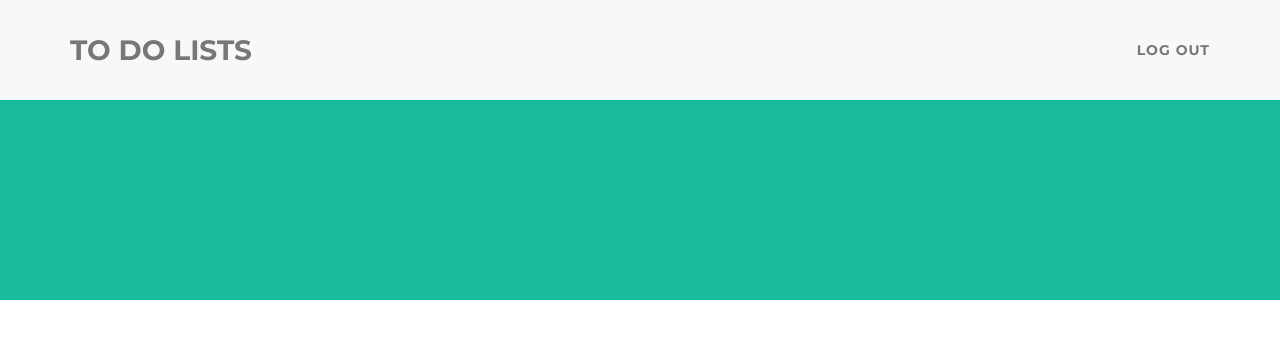
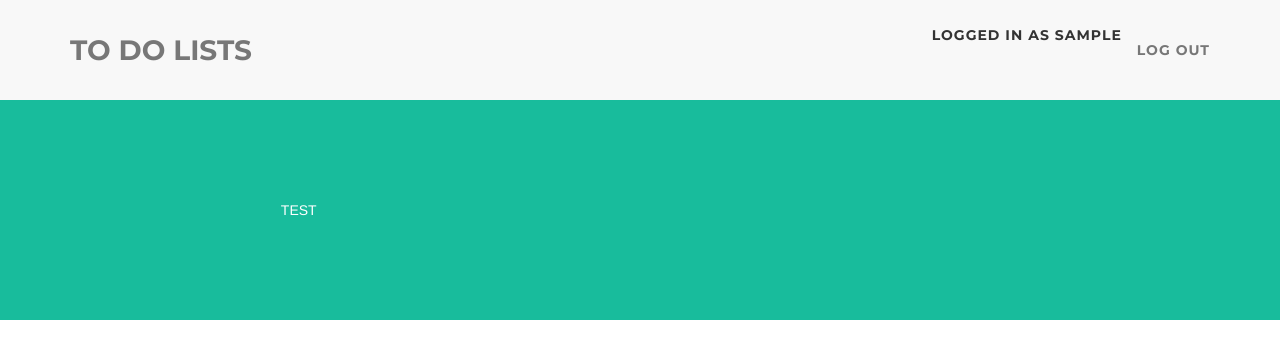
Before and after one commit to agilman/flask-template, a Flask app: a page that uses app/templates/list-base.html in a window 1280 px wide. Shown: the top 359 px of the page. Run offline with Flask 2, Linux system fonts and the light colour scheme; the visitor is signed in with stand-in values (Sample User, id 1); data comes from the database, SQL or seed files in the repository; some libraries are stand-ins or nearby versions.

Commit message:
Showing UserId and loginName, login and register buttons

```diff
--- a/app/templates/landing-base.html
+++ b/app/templates/landing-base.html
@@ -95,7 +95,7 @@
 		  <p>The goal is to create an app for creating and managing your 'To Do' lists and to track your progress.</p>
                 </div>
                 <div class="col-lg-4">
-                  <p>I started this project to learn about about Flask and Angular frameworks. The source code is available on <a href="https://github.com/agilman/flask-template">github</a></p>
+                  <p>I started this project to learn about Flask and Angular frameworks. The source code is available on <a href="https://github.com/agilman/flask-template">github</a></p>
                 </div>
                 <div class="col-lg-8 col-lg-offset-2 text-center">
                     <a href="#" class="btn btn-lg btn-outline">
--- a/app/templates/list-base.html
+++ b/app/templates/list-base.html
@@ -30,7 +30,8 @@
 <body id="page-top" class="index">
 
     <!-- Navigation -->
-    <nav class="navbar navbar-default navbar-fixed-top">
+    <div id="wrap">
+      <div class="navbar navbar-default navbar-fixed-top">
         <div class="container">
           <!-- Brand and toggle get groped for better mobile display -->
           <div class="navbar-header page-scroll">
@@ -44,32 +45,37 @@
           </div>
 
           <!-- Collect the nav links, forms, and other content for toggling -->
-            <div class="collapse navbar-collapse" id="bs-example-navbar-collapse-1">
+            <div class="navbar-collapse collapse">
               <ul class="nav navbar-nav navbar-right">
-                    <li class="hidden">
-                        <a href="#page-top"></a>
-                    </li>
-		    {% block topBar %}
-		    {% endblock %}
+		{% if loginName %}
+		<li>Logged in as {{ loginName }}</li>
+		<li><a href="/auth/logout">Log Out</a></li>
+		{% else %}
+		<li><a href="/auth/login">Log in</a></li>
+		<li><a href="/auth/register">Register</a></li>
+		{% endif %}
+
               </ul>
 	    </div>
             <!-- /.navbar-collapse -->
         </div>
         <!-- /.container-fluid -->
-    </nav>
+      </div>
+    </div>
 
+    <div style="clear:both"></div>
     <!-- Header -->
+
     <header>
       <div class="container">
 	<div class="row">
+	  <div class="col-md-5">
 	    {% block mainRow %}
 	    {% endblock %}
 	  </div>
 	</div>
+      </div>
     </header>
-
-
-
 
     <!-- Scroll to Top Button (Only visible on small and extra-small screen sizes) -->
     <div class="scroll-top page-scroll visible-xs visible-sm">
@@ -95,5 +101,10 @@
 
     <!-- Custom Theme JavaScript -->
     <script src="/static/startbootstrap/js/freelancer.js"></script>
+    {% if userId %}
+    <input type="hidden" id="userId" value={{ userId }} />
+    {% endif %}
+    {% block hiddenVars %}
+    {% endblock %}
 </body>
 </html>
--- a/app/templates/listEditor.html
+++ b/app/templates/listEditor.html
@@ -1,13 +1,5 @@
 {% extends "list-base.html" %}
 
-{% block topBar %}
-
-<li class="page-scroll">
- <a href="/auth/logout">Log Out</a>
-</li>
+{% block mainRow %}
+TEST
 {% endblock %}
-
-{% block mainRow %}
-
-
-{% endblock %}
--- a/app/views.py
+++ b/app/views.py
@@ -29,8 +29,12 @@ def users(userName):
     else:
         userId = pageOwner.id
         userDbName = pageOwner.username
-        if 'userId' in session.keys():
-            if session['userId']==userId: #If user is looking at his own page... load editor mode
-                return render_template("listEditor.html",userName=userDbName, userId=userId)
+        loginName = None
 
-        return render_template("listViewer.html",userName=userDbName, userId=userId)
+        if 'userName' in session.keys():
+            loginName = session['userName']
+            loginId = session['userId']
+            if loginId==userId: #If user is looking at his own page... load editor mode
+                return render_template("listEditor.html",userName=userDbName, userId=userId, loginName=loginName)
+
+        return render_template("listViewer.html",userName=userDbName, userId=userId, loginName=loginName)
```
Lines whose indentation alone changed are shown as unchanged.
